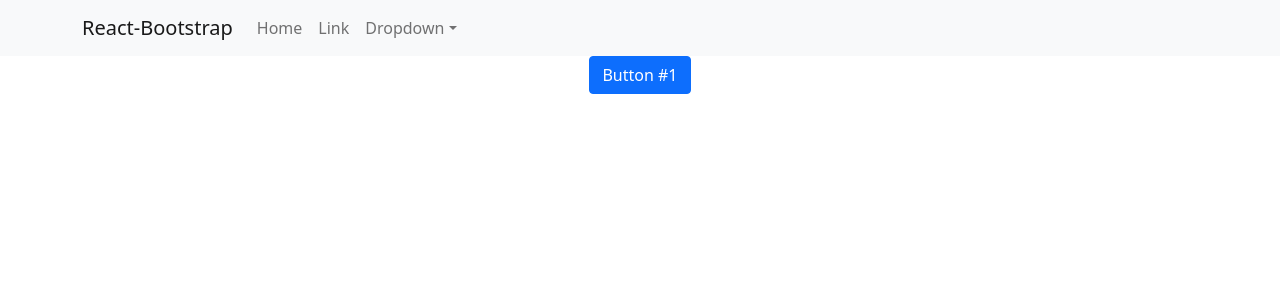
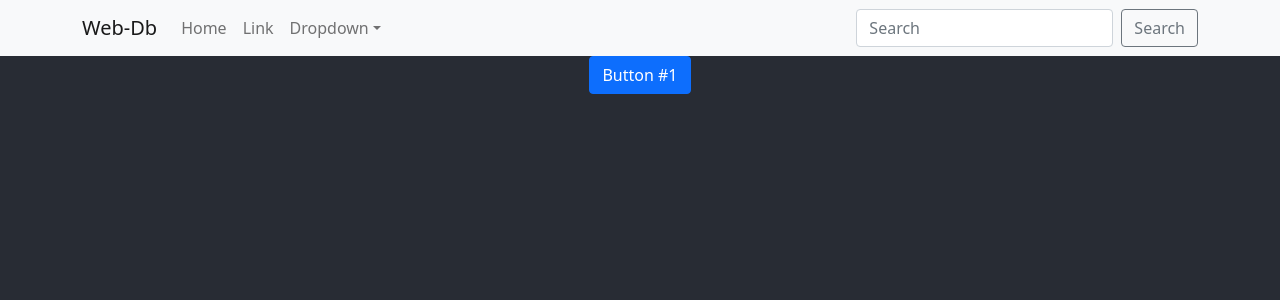
Before and after one commit to kantawitarm/WebDbs, a React (Create React App) app: page / in a window 1280 px wide. Shown: the top 300 px of the page. Built offline with nearby package versions, Linux system fonts and the light colour scheme.

Commit message:
Add Search box to nav bar

```diff
--- a/src/App.css
+++ b/src/App.css
@@ -1,3 +1,17 @@
+.Home-Back{
+  background-color: #282c34;
+  flex-direction: column;
+  align-items: center;
+  justify-content: center;
+  min-height: 100vh;
+}
+
+
+
+
+
+
+
 .App {
   text-align: center;
 }
--- a/src/App.js
+++ b/src/App.js
@@ -10,7 +10,7 @@ import MyNavbar from './components/MyNavbar';
 //Arm section
 function App() {
   return (
-    <div className="App">
+    <div style={{textAlign: "center"}} className="Home-Back"> {/* ต้อง กำหนดค่า กึ่งกลางที่ตัวใหญ่ ตัวคลุม */}
     <MyNavbar/>
     <Button variant="primary">Button #1</Button>
 
--- a/src/components/MyNavbar.js
+++ b/src/components/MyNavbar.js
@@ -1,13 +1,13 @@
 import React from 'react'
 
-import { Nav, Navbar, NavDropdown, Container } from 'react-bootstrap';
+import { Nav, Navbar, NavDropdown, Container, Form, FormControl, Button } from 'react-bootstrap';
 
 const MyNavbar = () => {
     return (
         <div>
             <Navbar bg="light" expand="lg">
                 <Container>
-                <Navbar.Brand href="#home">React-Bootstrap</Navbar.Brand>
+                    <Navbar.Brand href="#home">Web-Db</Navbar.Brand>
                     <Navbar.Toggle aria-controls="basic-navbar-nav" />
                     <Navbar.Collapse id="basic-navbar-nav">
                         <Nav className="me-auto">
@@ -21,6 +21,15 @@ const MyNavbar = () => {
                                 <NavDropdown.Item href="#action/3.4">Separated link</NavDropdown.Item>
                             </NavDropdown>
                         </Nav>
+                        <Form className="d-flex">
+                            <FormControl
+                                type="search"
+                                placeholder="Search"
+                                className="me-2"
+                                aria-label="Search"
+                            />
+                            <Button variant="outline-secondary">Search</Button>
+                        </Form>
                     </Navbar.Collapse>
                 </Container>
             </Navbar>
```
Lines whose indentation alone changed are shown as unchanged.
